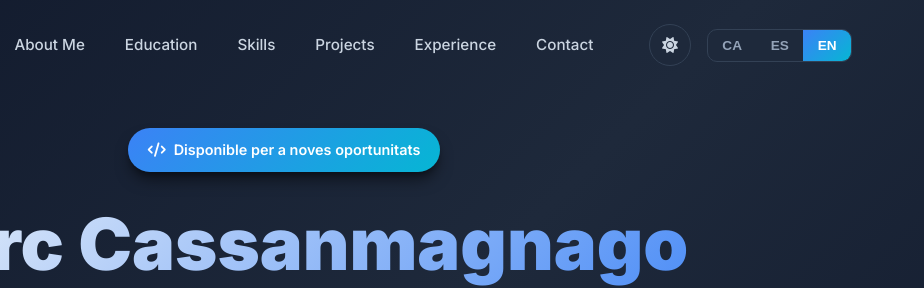
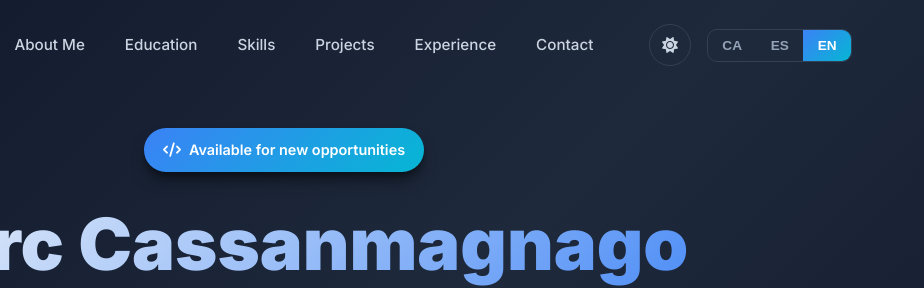
Before and after one commit to marccass/CV, a plain HTML site: page index.html in a window 1280 px wide. Shown: the top 288 px of the page, 356-1280 px from the left. Drawn offline with Linux system fonts and the light colour scheme.

Commit message:
Update index.html

```diff
--- a/index.html
+++ b/index.html
@@ -94,7 +94,7 @@
             <div class="contingut-hero">
                 <div class="hero-badge fade-in-up">
                     <i class="fas fa-code"></i>
-                    <span data-key="heroBadge">Disponible per a noves oportunitats</span>
+                    <span data-key="heroBadge">Available for new opportunities</span>
                 </div>
                 <h1 class="fade-in-up delay-1" data-key="heroTitle">Marc Cassanmagnago Somoza</h1>
                 <h2 class="fade-in-up delay-2" data-key="heroSubtitle">Estudiant d'Enginyeria Informàtica | Apassionat per
```
